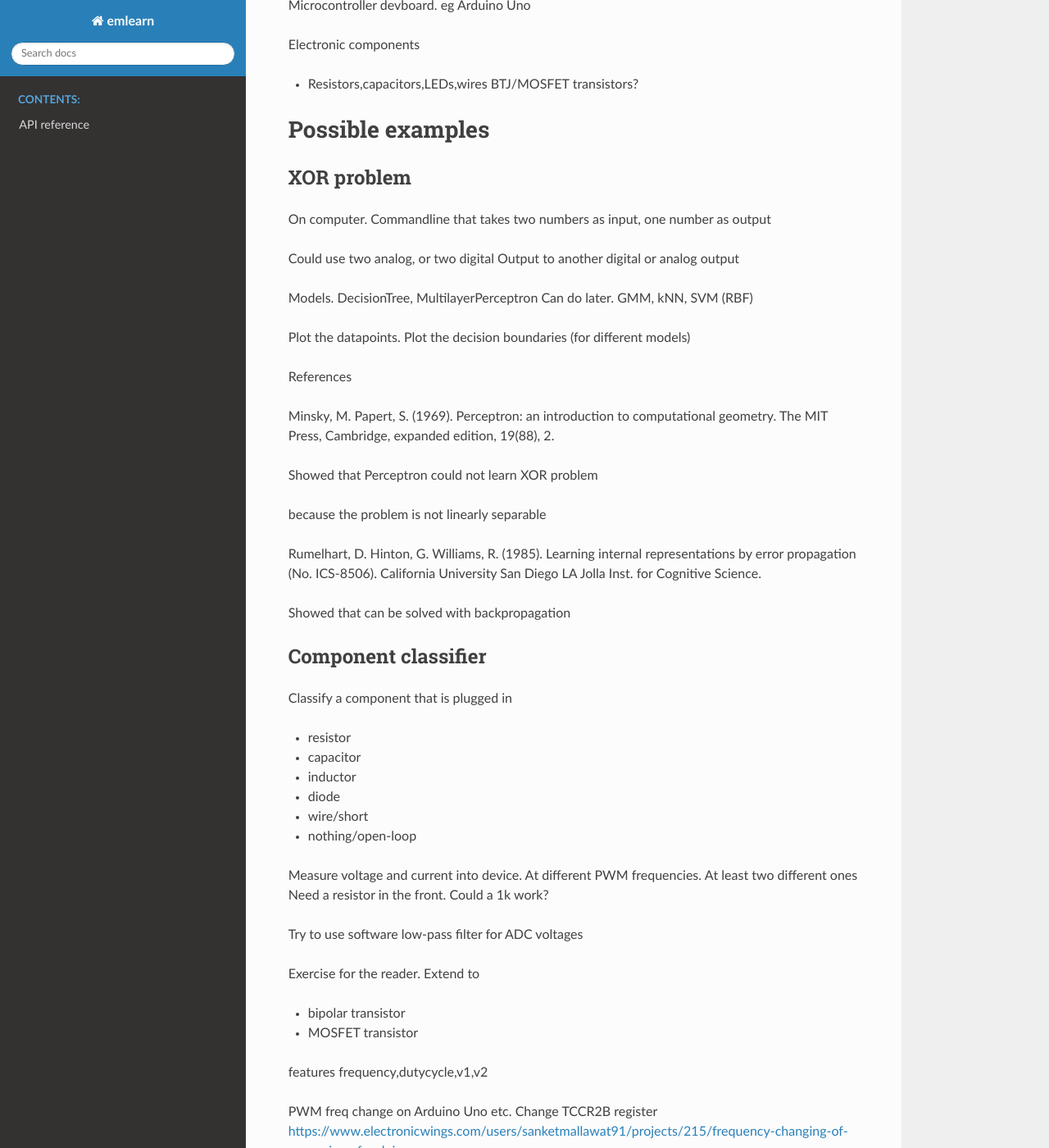
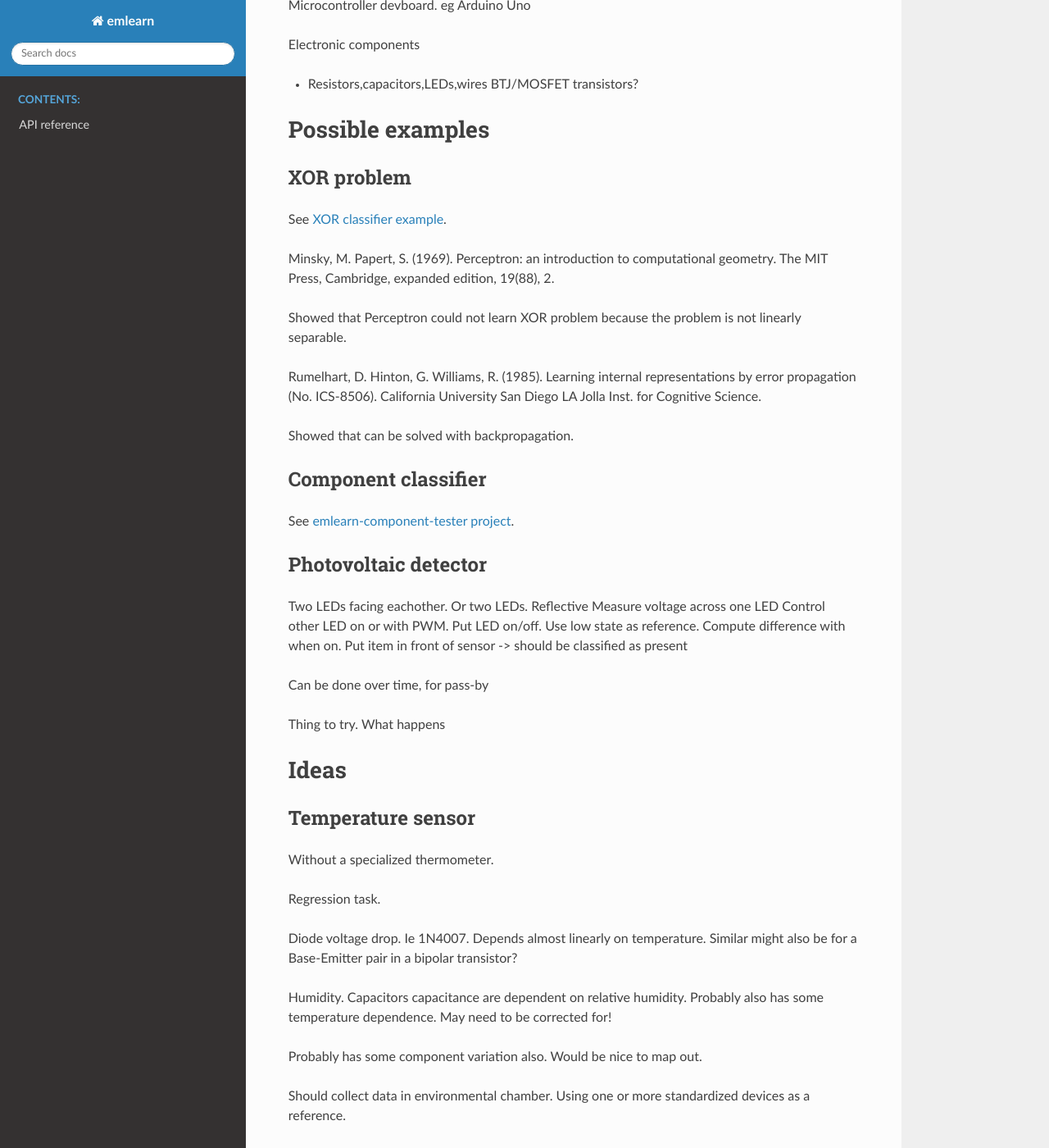
Before and after one commit to emlearn/emlearn, a Sphinx documentation site: the page built from docs/notes.md, in a window 1280 px wide and 1400 px high, scrolled down 1548 px. Shown: the whole window at 82% size. Built offline with Sphinx 7.4.7 and the Read the Docs theme 2.0.0, drawn with Linux system fonts in a browser that asks for light colours; some of the changed text lies outside the part shown.

Commit message:
docs: Update notes with references to examples

```diff
--- a/docs/notes.md
+++ b/docs/notes.md
@@ -77,60 +77,21 @@ BTJ/MOSFET transistors?
 # Possible examples
 
 ## XOR problem
-On computer. Commandline that takes two numbers as input, one number as output
 
-Could use two analog, or two digital
-Output to another digital or analog output
-
-Models.
-DecisionTree, MultilayerPerceptron
-Can do later. GMM, kNN, SVM (RBF)
-
-Plot the datapoints.
-Plot the decision boundaries (for different models)
-
-References
+See [XOR classifier example](https://emlearn.readthedocs.io/en/latest/auto_examples/xor.html).
 
 Minsky, M. Papert, S. (1969). Perceptron: an introduction to computational geometry. The MIT Press, Cambridge, expanded edition, 19(88), 2.
 
-Showed that Perceptron could not learn XOR problem
-
-because the problem is not linearly separable
+Showed that Perceptron could not learn XOR problem because the problem is not linearly separable.
 
 Rumelhart, D. Hinton, G. Williams, R. (1985). Learning internal representations by error propagation (No. ICS-8506). California University San Diego LA Jolla Inst. for Cognitive Science.
 
-Showed that can be solved with backpropagation
+Showed that can be solved with backpropagation.
 
 
 ## Component classifier
 
-Classify a component that is plugged in
-
-- resistor
-- capacitor
-- inductor
-- diode
-- wire/short
-- nothing/open-loop
-
-Measure voltage and current into device.
-At different PWM frequencies. At least two different ones
-Need a resistor in the front.
-Could a 1k work?
-
-Try to use software low-pass filter for ADC voltages
-
-Exercise for the reader. Extend to
-- bipolar transistor
-- MOSFET transistor
-
-features
-frequency,dutycycle,v1,v2
-
-
-PWM freq change on Arduino Uno etc. Change TCCR2B register
-https://www.electronicwings.com/users/sanketmallawat91/projects/215/frequency-changing-of-pwm-pins-of-arduino-uno
-
+See [emlearn-component-tester project](https://github.com/emlearn/emlearn-component-tester).
 
 ## Photovoltaic detector
 
```
